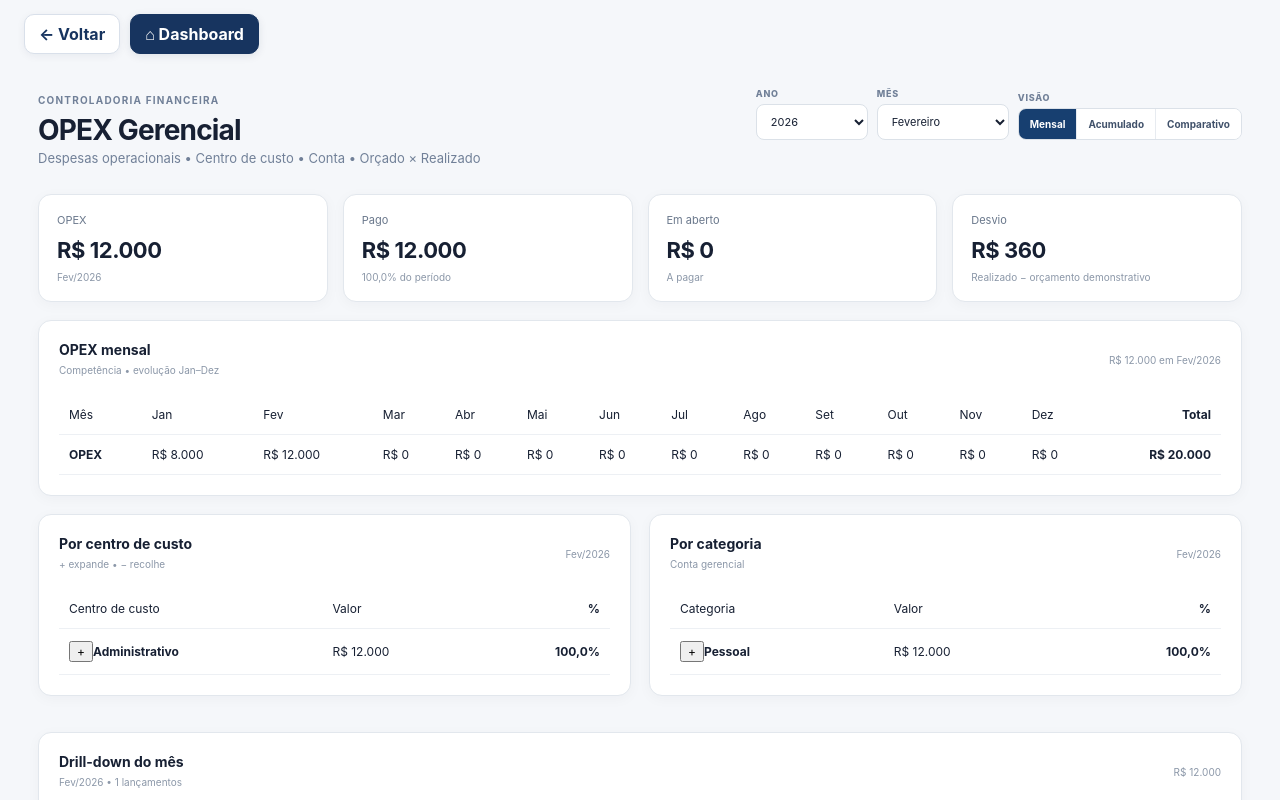
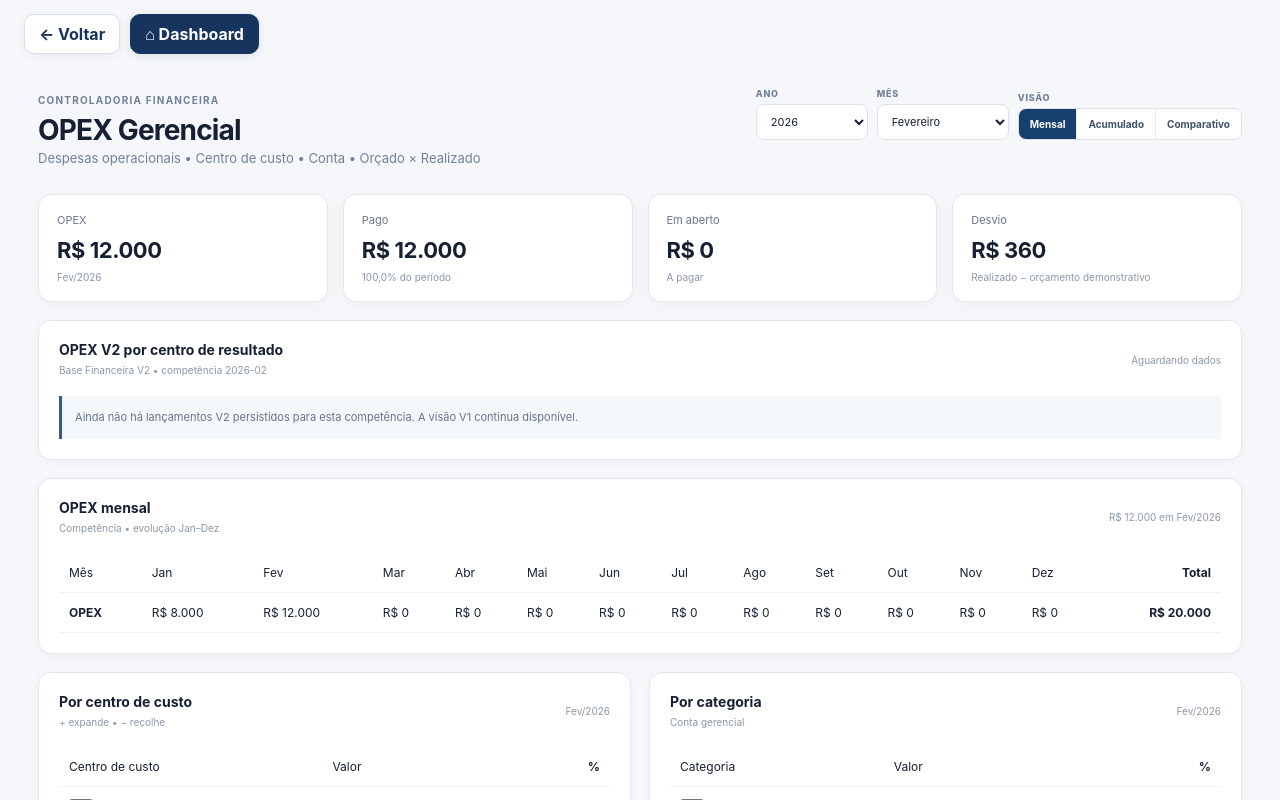
Before and after one commit to cardoso4009-byte/bp-financeiro-bi, a Next.js app: page /opex in a window 1280 px wide. Shown: the top 800 px of the page. Built offline with nearby package versions, Linux system fonts and the light colour scheme.

Commit message:
feat: integra OPEX V2 aos centros de resultado

```diff
--- a/app/opex/page.tsx
+++ b/app/opex/page.tsx
@@ -3,6 +3,10 @@ import { useEffect, useMemo, useState } from 'react'
 import { initialEntries, type FinancialEntry } from '@/lib/lancamentos-data'
 import { readFinancialSource } from '@/lib/financial-source'
 import ReportPeriodFilter, { type ReportPeriod } from '@/components/report-period-filter'
+import { buildV2FinancialBase } from '@/lib/v2-financial-base'
+import { buildV2CostCenterReport } from '@/lib/v2-cost-center'
+import { readV2BrowserStore } from '@/lib/v2-browser-storage'
+import { readV2CostCenters } from '@/lib/v2-cost-center-storage'
 import { REPORT_MONTHS, competence } from '@/lib/report-period'
 
 const brl = (n:number) => n.toLocaleString('pt-BR',{style:'currency',currency:'BRL',maximumFractionDigits:0})
@@ -13,7 +17,9 @@ export default function Opex(){
  const [entries,setEntries]=useState<FinancialEntry[]>(initialEntries)
  const [period,setPeriod]=useState<ReportPeriod>({year:2026,month:2,view:'mensal'})
  const [expanded,setExpanded]=useState<Set<string>>(new Set())
- useEffect(()=>setEntries(readFinancialSource().entries),[])
+ const [v2Entries,setV2Entries]=useState<ReturnType<typeof readV2BrowserStore>['entries']>([])
+ const [v2Centers,setV2Centers]=useState<ReturnType<typeof readV2CostCenters>>([])
+ useEffect(()=>{setEntries(readFinancialSource().entries);const store=readV2BrowserStore();setV2Entries(store.entries);setV2Centers(readV2CostCenters())},[])
 
  const opex=useMemo(()=>entries.filter(e=>e.type==='Despesa'),[entries])
  const scopeMonths=useMemo(()=>period.view==='mensal'||period.view==='comparativo'?[period.month]:Array.from({length:period.month},(_,i)=>i+1),[period])
@@ -32,9 +38,14 @@ export default function Opex(){
  const variance=period.view==='comparativo'?total-previousTotal:total-total*.97
  const toggle=(k:string)=>setExpanded(p=>{const n=new Set(p);n.has(k)?n.delete(k):n.add(k);return n})
  const label=period.view==='mensal'?`${REPORT_MONTHS[period.month-1]}/${period.year}`:`Jan–${REPORT_MONTHS[period.month-1]}/${period.year}`
+ const selectedV2Period=competence(period.year,period.month)
+ const v2Report=useMemo(()=>v2Entries.length?buildV2CostCenterReport(buildV2FinancialBase(v2Entries),v2Centers,selectedV2Period):null,[v2Entries,v2Centers,selectedV2Period])
+ const v2OpexTotal=v2Report?.rows.reduce((s,row)=>s+row.opex,0)??0
+ const v2CapexTotal=v2Report?.rows.reduce((s,row)=>s+row.capex,0)??0
  return <main className="content" style={{marginLeft:0,width:'100%',maxWidth:1450,margin:'0 auto'}}>
   <header><div><small>CONTROLADORIA FINANCEIRA</small><h1>OPEX Gerencial</h1><p>Despesas operacionais • Centro de custo • Conta • Orçado × Realizado</p></div><ReportPeriodFilter value={period} onChange={p=>{setPeriod(p);setExpanded(new Set())}} years={[2026]}/></header>
   <div className="cards"><Card title="OPEX" value={total} sub={label}/><Card title="Pago" value={paid} sub={`${pct(total?paid/total*100:0)} do período`}/><Card title="Em aberto" value={open} sub="A pagar"/><Card title={period.view==='comparativo'?'Variação vs anterior':'Desvio'} value={variance} sub={period.view==='comparativo'?`Anterior: ${brl(previousTotal)}`:'Realizado − orçamento demonstrativo'}/></div>
+  <section className="panel wide"><div className="panel-title"><div><h2>OPEX V2 por centro de resultado</h2><span>Base Financeira V2 • competência {selectedV2Period}</span></div><span>{v2Report ? v2Report.assignedEntries + '/' + v2Report.totalEntries + ' com centro' : 'Aguardando dados'}</span></div>{!v2Report?<div className="note">Ainda não há lançamentos V2 persistidos para esta competência. A visão V1 continua disponível.</div>:<><div className="cards"><div className="card"><span>OPEX V2</span><strong>{brl(Math.abs(v2OpexTotal))}</strong><small>Classes OPEX</small></div><div className="card"><span>CAPEX V2</span><strong>{brl(Math.abs(v2CapexTotal))}</strong><small>Separado do resultado</small></div><div className="card"><span>Sem centro</span><strong>{v2Report.unassignedEntries}</strong><small>Requer classificação</small></div></div><div className="table-wrap" style={{marginTop:16}}><table><thead><tr><td>Centro</td><td>Lançamentos</td><td>OPEX</td><td>% do OPEX</td><td>CAPEX</td></tr></thead><tbody>{v2Report.rows.map(row=><tr key={row.costCenterId??'sem'}><td><strong>{row.code}</strong><small style={{display:'block'}}>{row.name}</small></td><td>{row.entries}</td><td className="amount">{brl(Math.abs(row.opex))}</td><td className="amount">{v2OpexTotal?((Math.abs(row.opex)/Math.abs(v2OpexTotal))*100).toFixed(1).replace('.',',')+'%' : '—'}</td><td className="amount">{brl(Math.abs(row.capex))}</td></tr>)}</tbody></table></div></>}</section>
   <section className="panel wide"><div className="panel-title"><div><h2>OPEX mensal</h2><span>Competência • evolução Jan–Dez</span></div><span>{brl(total)} em {label}</span></div><div className="table-wrap"><table><thead><tr><td>Mês</td>{REPORT_MONTHS.map(m=><td key={m}>{m}</td>)}<td>Total</td></tr></thead><tbody><tr><td><b>OPEX</b></td>{monthly.map((v,i)=><td key={i}>{brl(v)}</td>)}<td><b>{brl(monthly.reduce((s,v)=>s+v,0))}</b></td></tr></tbody></table></div></section>
   <div className="grid"><section className="panel"><div className="panel-title"><div><h2>Por centro de custo</h2><span>+ expande • − recolhe</span></div><span>{label}</span></div><table><thead><tr><td>Centro de custo</td><td>Valor</td><td>%</td></tr></thead><tbody>{centers.map(n=><NodeRow key={n.key} node={n} total={total} expanded={expanded} toggle={toggle}/>)}</tbody></table></section><section className="panel"><div className="panel-title"><div><h2>Por categoria</h2><span>Conta gerencial</span></div><span>{label}</span></div><table><thead><tr><td>Categoria</td><td>Valor</td><td>%</td></tr></thead><tbody>{categories.map(n=><NodeRow key={n.key} node={n} total={total} expanded={expanded} toggle={toggle}/>)}</tbody></table></section></div>
   <section className="panel wide"><div className="panel-title"><div><h2>Drill-down do mês</h2><span>{REPORT_MONTHS[period.month-1]}/{period.year} • {selected.length} lançamentos</span></div><span>{brl(selectedTotal)}</span></div><div className="table-wrap"><table><thead><tr><td>Data</td><td>Centro de custo</td><td>Categoria</td><td>Descrição</td><td>Status</td><td>Valor</td></tr></thead><tbody>{selected.length?selected.map(e=><tr key={e.id}><td>{e.date.split('-').reverse().join('/')}</td><td>{e.costCenter}</td><td>{e.category}</td><td>{e.description}</td><td>{e.status}</td><td className="negative">{brl(Math.abs(e.value))}</td></tr>):<tr><td colSpan={6}>Nenhum lançamento de OPEX na competência selecionada.</td></tr>}</tbody></table></div></section>
```
